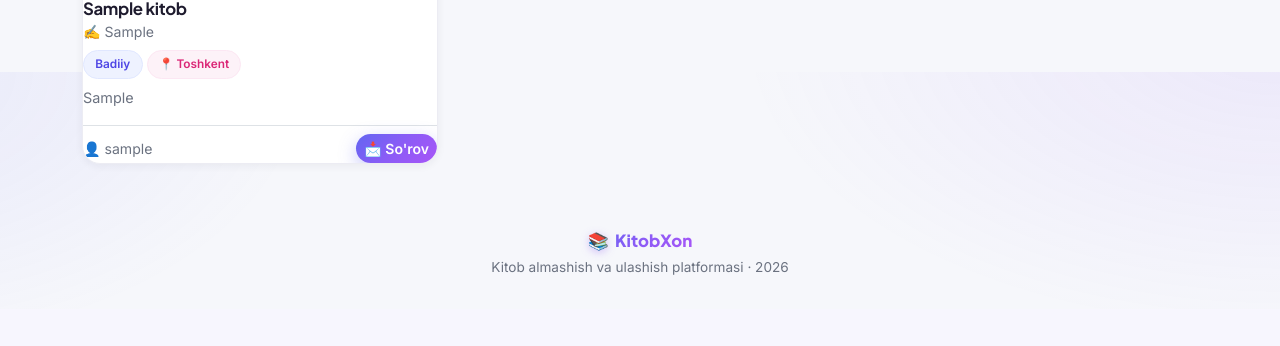
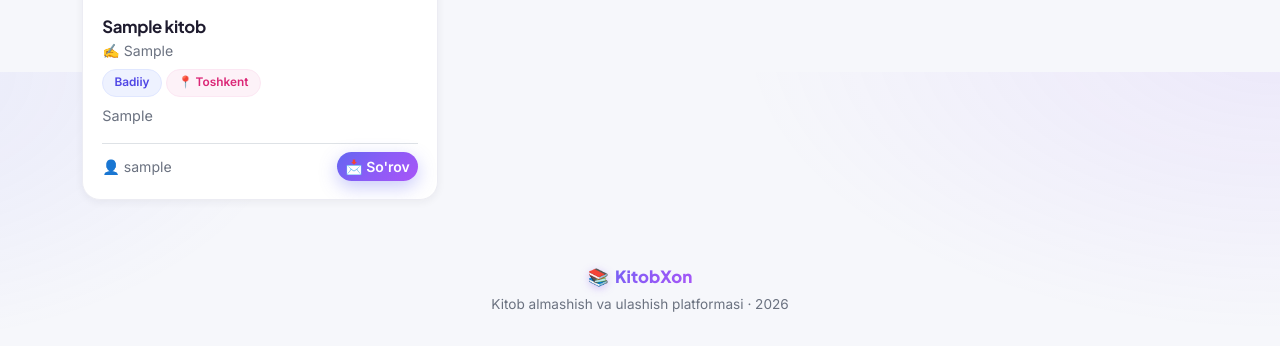
Before and after one commit to sirojiddinuzdev/KitobXon, a Django app: page /books/ in a window 1280 px wide. Shown: the part 728-1074 px from the top of the page. Before the commit the page ends 1003 px from the top, so only its background shows below. Run offline with Django 5.2, Linux system fonts and the light colour scheme; tables that the repository leaves empty hold one stand-in row (values such as "Sample post"); parts of the project's set-up code (start-up, migrations or seed data) failed here and were passed over.

Commit message:
Fix: kartalar ichidagi matn chetga yopishib qolishi (card-body padding 0)
.kx-card ichidagi Bootstrap .card-body paddingi --bs-card-spacer-*
o'zgaruvchilariga bog'liq edi, ular faqat .card da aniqlanadi.
.kx-card .card-body uchun aniq padding berildi.

Co-Authored-By: Claude Opus 4.8 (1M context) <noreply@anthropic.com>

```diff
--- a/static/css/style.css
+++ b/static/css/style.css
@@ -186,6 +186,9 @@ a { text-decoration: none; }
     display: flex; flex-direction: column;
 }
 .kx-card:hover { transform: translateY(-6px); box-shadow: var(--shadow-lg); }
+/* Bootstrap .card-body paddingi --bs-card-spacer-* o'zgaruvchilariga bog'liq,
+   ular faqat .card da aniqlanadi. .kx-card uchun paddingni aniq beramiz. */
+.kx-card .card-body { padding: 1.15rem 1.2rem; }
 .kx-card-img {
     height: 210px; object-fit: cover; width: 100%;
     background: var(--grad-soft);
```
